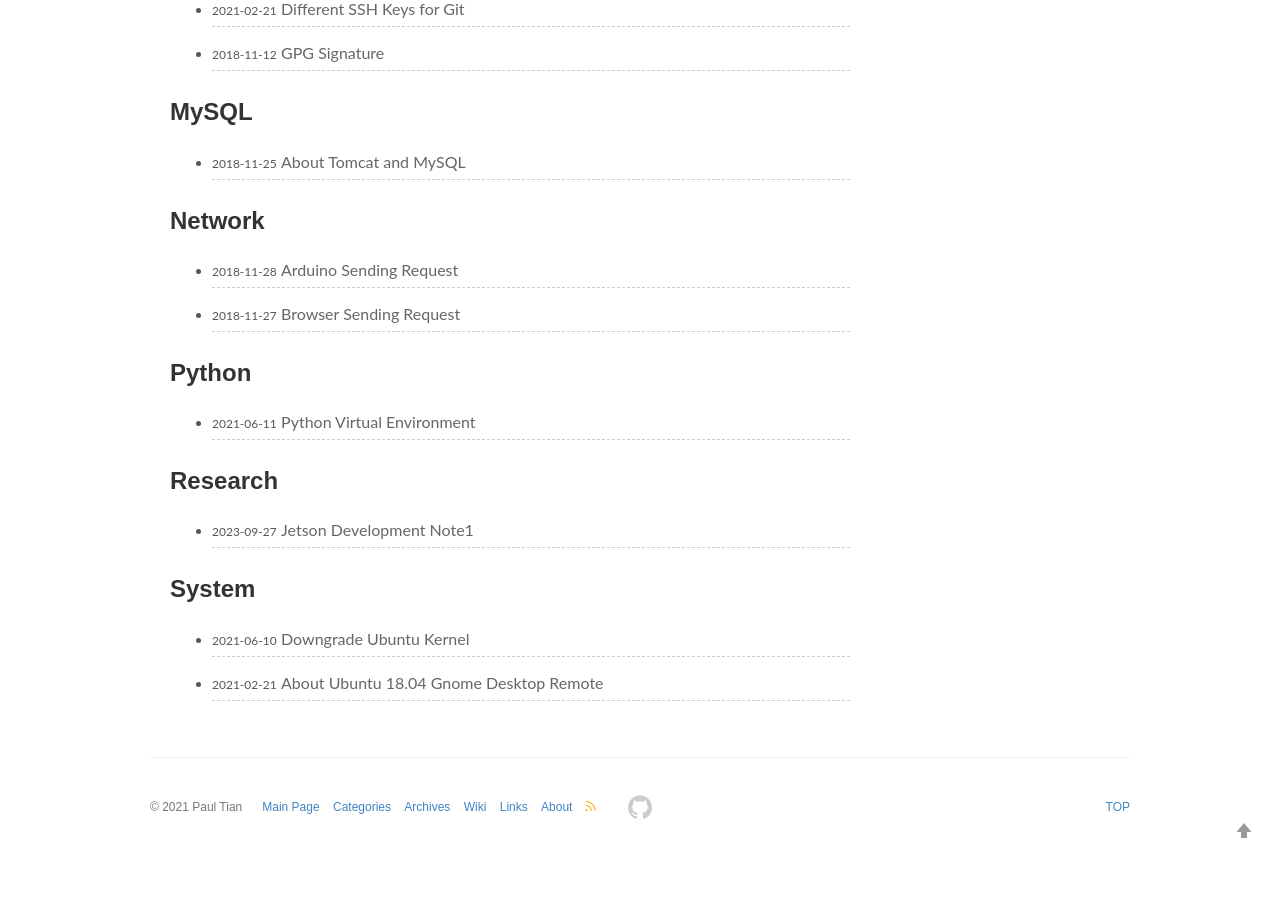
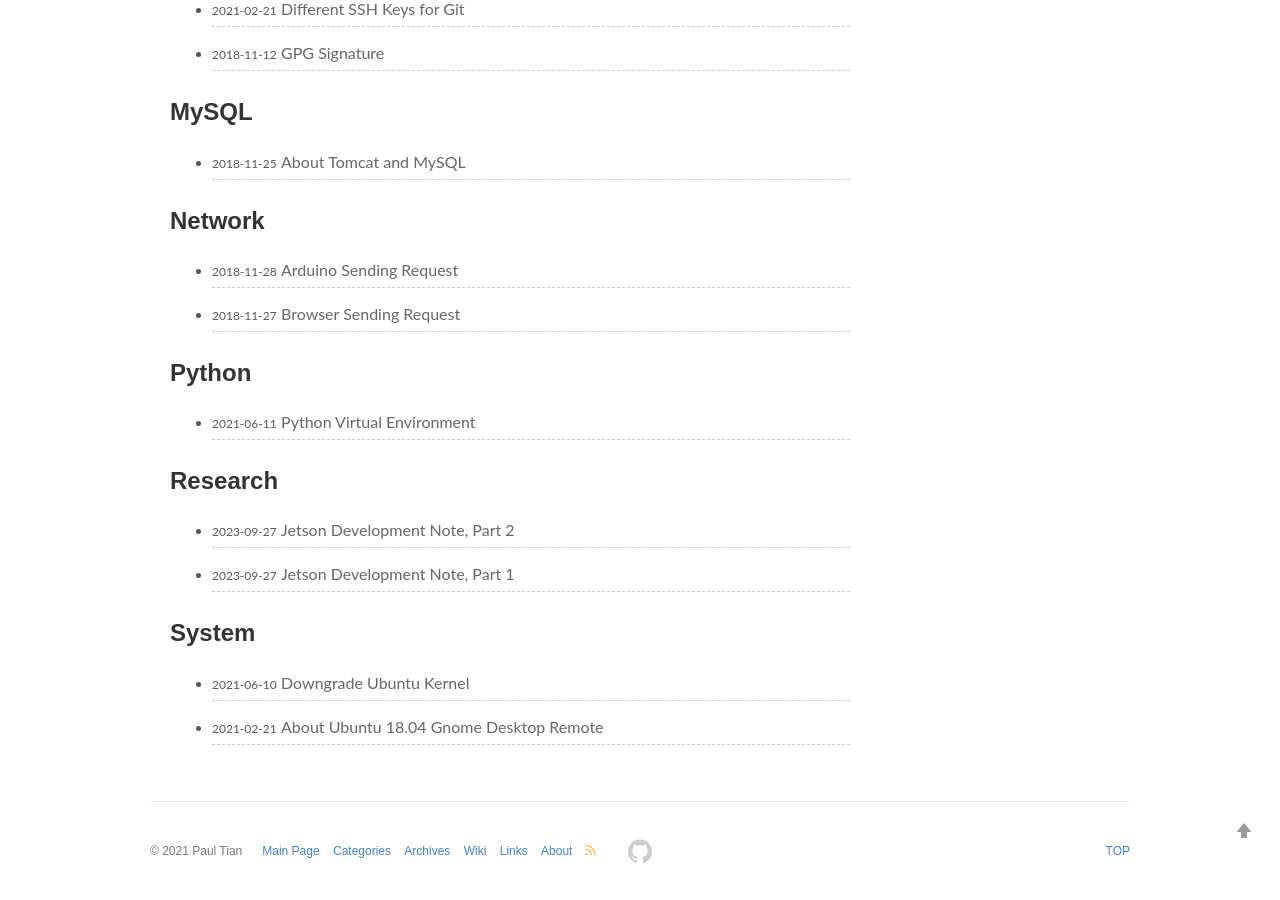
Before and after one commit to paul-tian/paul-tian.github.io, a Jekyll site: the page built from pages/categories.md, in a window 1280 px wide and 900 px high, scrolled down 1088 px. Built offline with Jekyll 4.4.1, drawn with Linux system fonts in a browser that asks for light colours; before the commit the page ends 1944 px from its top, so only the background shows below that.

Commit message:
Update 2023-09-27

```diff
--- /dev/null
+++ b/_posts/note/2023-09-27-jetson-nano-dev-2.md
@@ -0,0 +1,13 @@
+---
+layout: post
+title: Jetson Development Note, Part 2
+categories: Research
+description:
+keywords: python, hardware
+---
+
+# Hello World Project (continue)
+
+
+
+[homepage](/)
```
Also changed, not shown: _posts/note/2023-09-27-jetson-nano-dev-1.md (+2 -1 lines).
